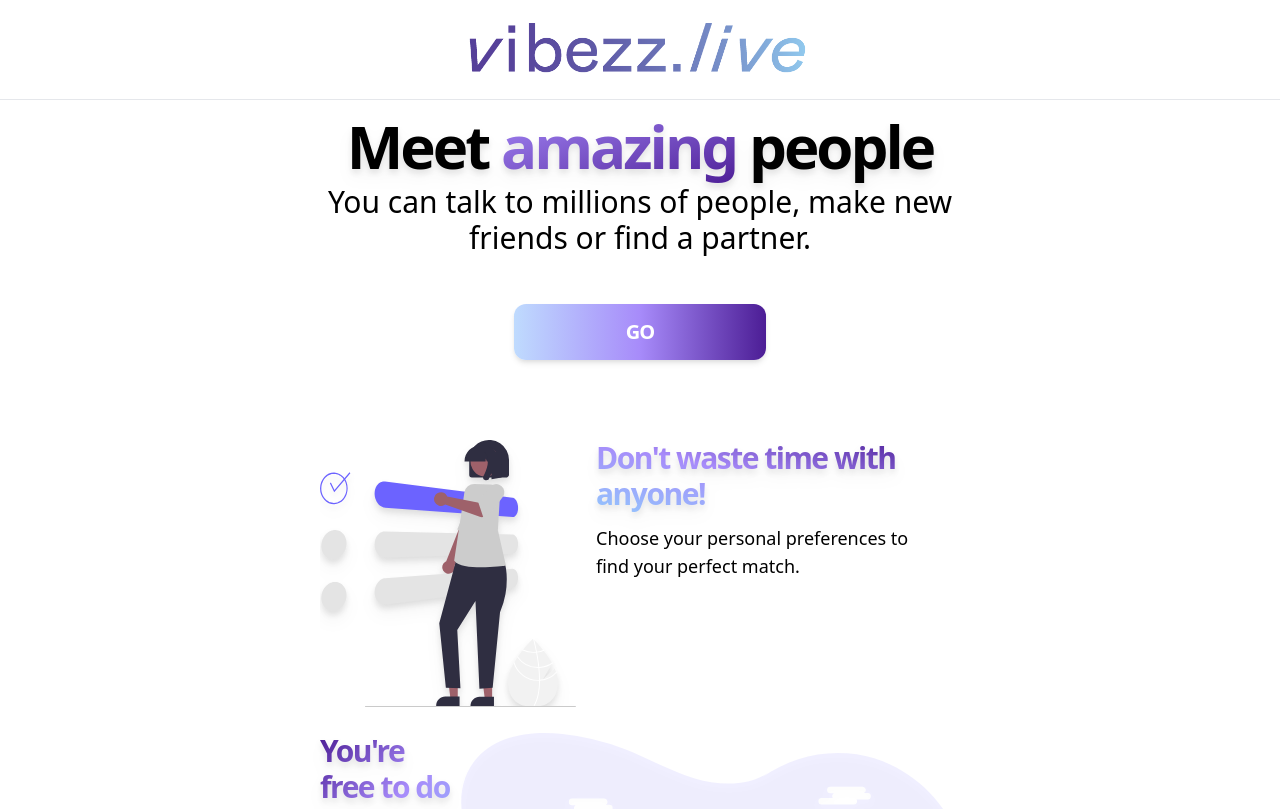
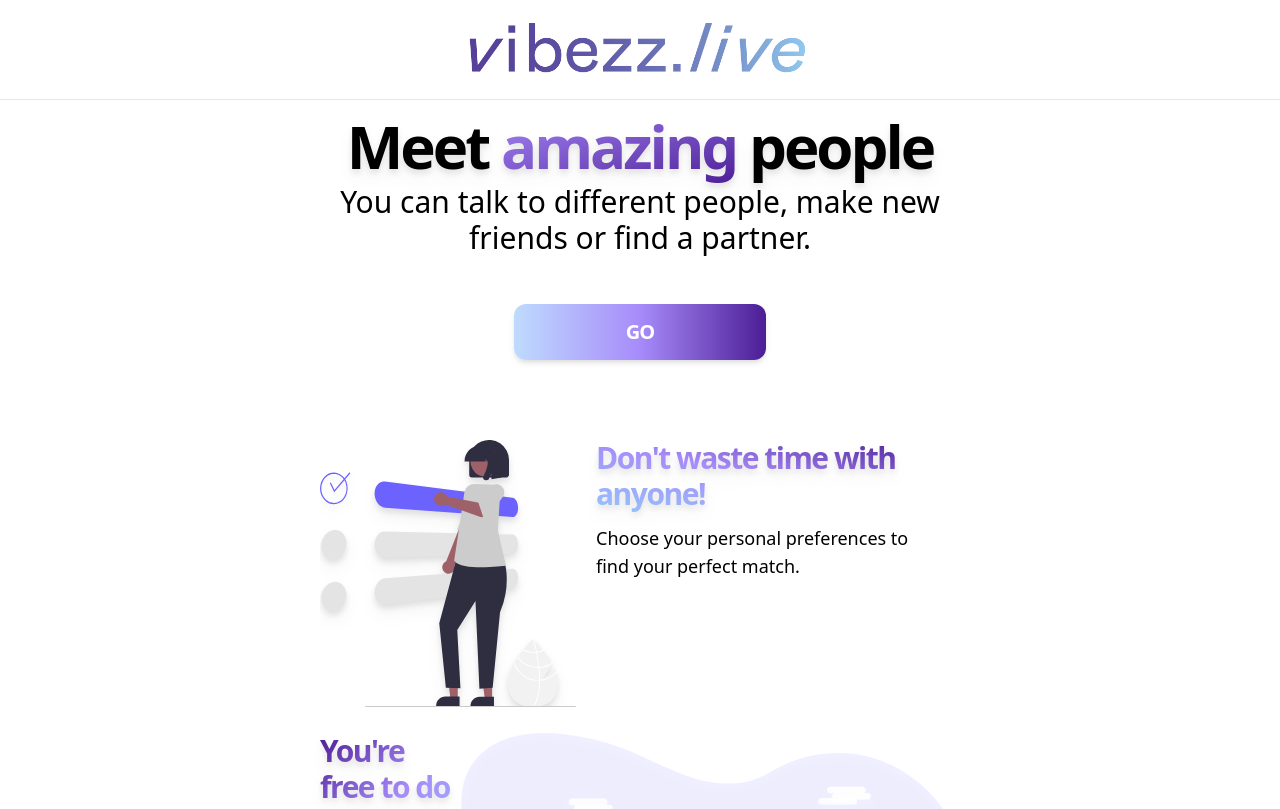
Before and after one commit to MrPoll0/e1, a Next.js app in the folder app/: page / in a window 1280 px wide. Shown: the top 809 px of the page. Built offline with nearby package versions, Linux system fonts and the light colour scheme.

Commit message:
changed landing

```diff
--- a/app/locales/en.js
+++ b/app/locales/en.js
@@ -46,7 +46,7 @@ export default {
     landing_h1: `Meet `,
     landing_h1_2: `amazing`,
     landing_h1_3: ` people`,
-    landing_h2: `You can talk to millions of people, make new friends or find a partner.`,
+    landing_h2: `You can talk to different people, make new friends or find a partner.`,
     landing_go: `Go`,
     landing_caract1: `Don't waste time with anyone!`,
     landing_caract1_desc: `Choose your personal preferences to find your perfect match.`,
--- a/app/locales/es.js
+++ b/app/locales/es.js
@@ -45,7 +45,7 @@ export default {
 
     landing_h1: `Conoce a gente `,
     landing_h1_2: `increíble`,
-    landing_h2: `Podrás hablar con millones de personas, hacer amigos nuevos o encontrar pareja.`,
+    landing_h2: `Podrás hablar con diferentes personas, hacer amigos nuevos o encontrar pareja.`,
     landing_go: `Adelante`,
     landing_caract1: `¡No pierdas el timepo con nadie!`,
     landing_caract1_desc: `Elige tus preferencias personales para encontrar tu match ideal.`,
--- a/app/locales/fr.js
+++ b/app/locales/fr.js
@@ -45,7 +45,7 @@ export default {
 
     landing_h1: `Rencontrer des gens `,
     landing_h1_2: `incroyables`,
-    landing_h2: `Vous pouvez parler à des millions de personnes, vous faire de nouveaux amis ou trouver un partenaire.`,
+    landing_h2: `Vous pourrez parler à différentes personnes, vous faire de nouveaux amis ou trouver un partenaire.`,
     landing_go: `Avant`,
     landing_caract1: `Ne perdez de temps avec personne !`,
     landing_caract1_desc: `Choisissez vos préférences personnelles pour trouver votre match idéal.`,
--- a/app/locales/pt.js
+++ b/app/locales/pt.js
@@ -45,7 +45,7 @@ export default {
 
     landing_h1: `Conhecer pessoas `,
     landing_h1_2: `incríveis`,
-    landing_h2: `Você pode conversar com milhões de pessoas, fazer novos amigos ou encontrar um parceiro.`,
+    landing_h2: `Você pode conversar com pessoas diferentes, fazer novos amigos ou encontrar um parceiro.`,
     landing_go: `À frente`,
     landing_caract1: `Não perca tempo com ninguém!`,
     landing_caract1_desc: `Escolha suas preferências pessoais para encontrar seu match ideal.`,
```
